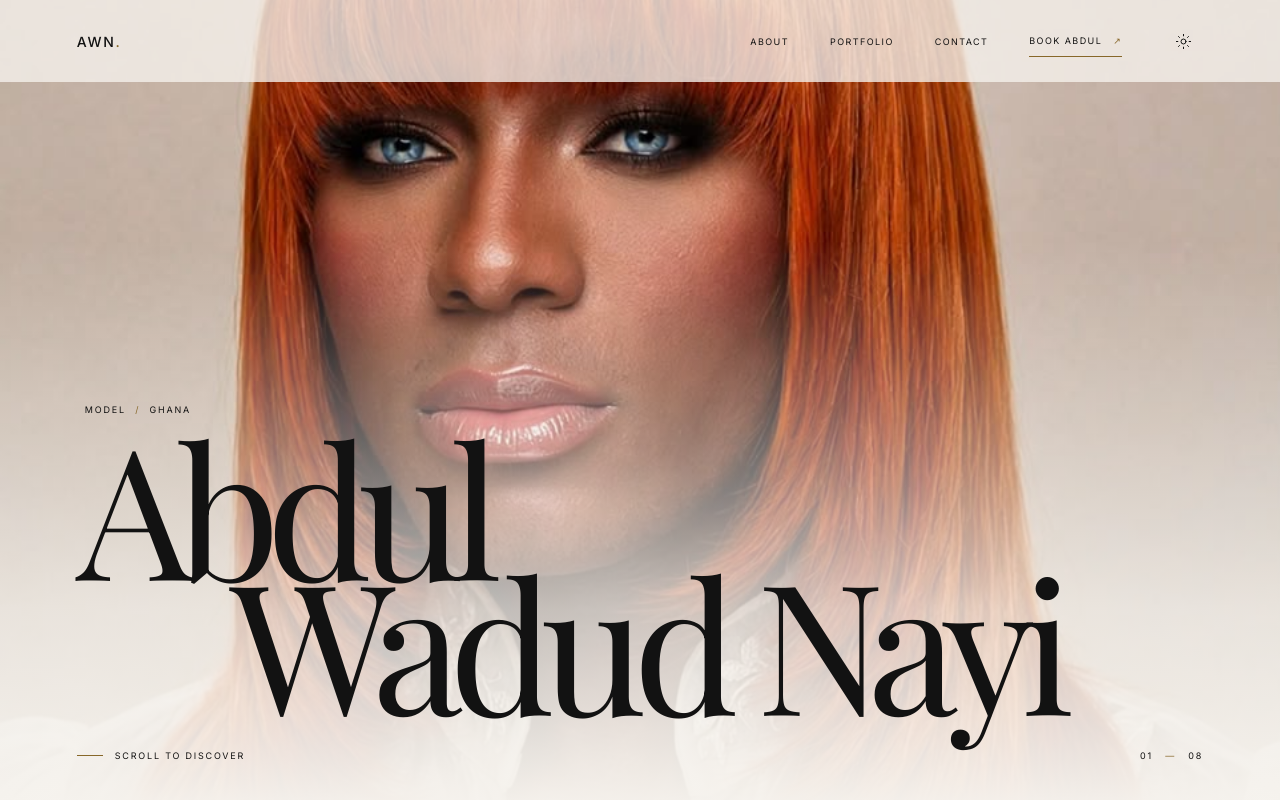
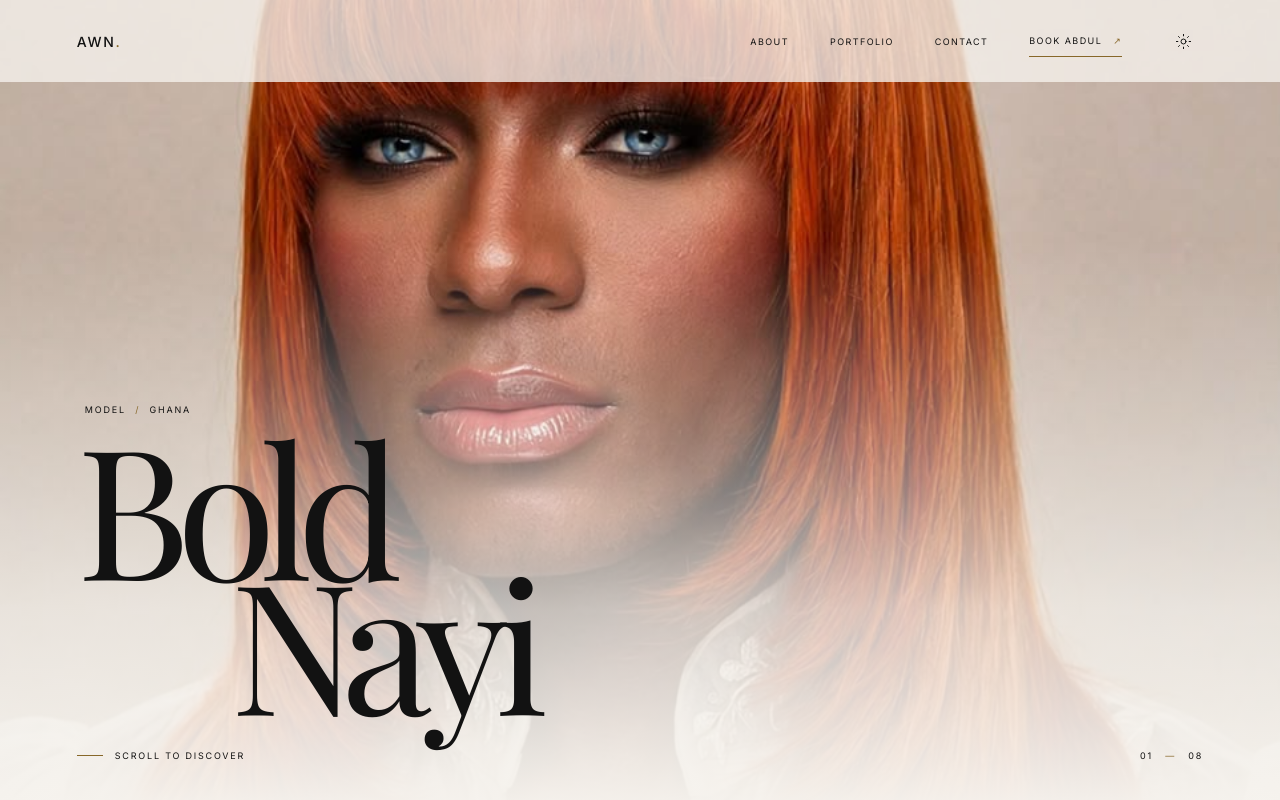
Before and after one commit to Adams-O/abdul-wadud-nai-portfolio, a plain HTML site: page index.html in a window 1280 px wide. Shown: the top 800 px of the page. Drawn offline with nearby package versions, Linux system fonts and the light colour scheme.

Commit message:
Update homepage heading to Bold Nayi
Co-authored-by: Copilot <223556219+Copilot@users.noreply.github.com>

```diff
--- a/index.html
+++ b/index.html
@@ -55,7 +55,7 @@
       <img class="hero-photo" src="images/abdul-wadud-nai-01.jpg" alt="Abdul Wadud Nayi in an editorial portrait" width="962" height="1280" fetchpriority="high">
       <div class="hero-copy">
         <p class="hero-label">Model <span>/</span> Ghana</p>
-        <h1 id="hero-title"><span>Abdul</span><span>Wadud Nayi</span></h1>
+        <h1 id="hero-title"><span>Bold</span><span>Nayi</span></h1>
       </div>
       <a class="scroll-hint" href="#about"><span aria-hidden="true"></span>Scroll to discover</a>
       <p class="hero-count" aria-hidden="true">01 <span>—</span> 08</p>
```
